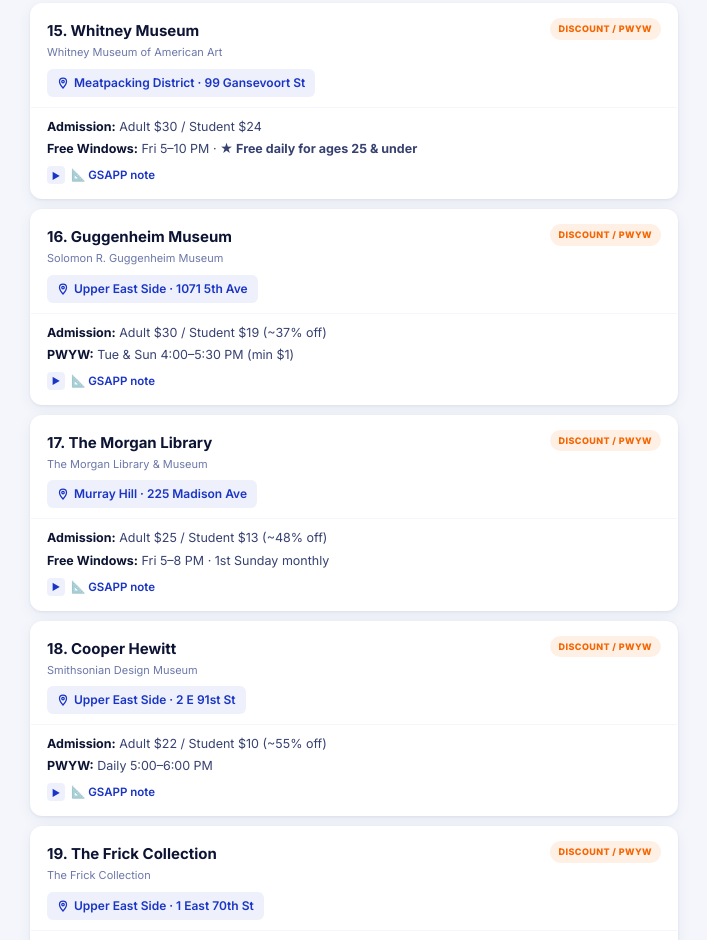
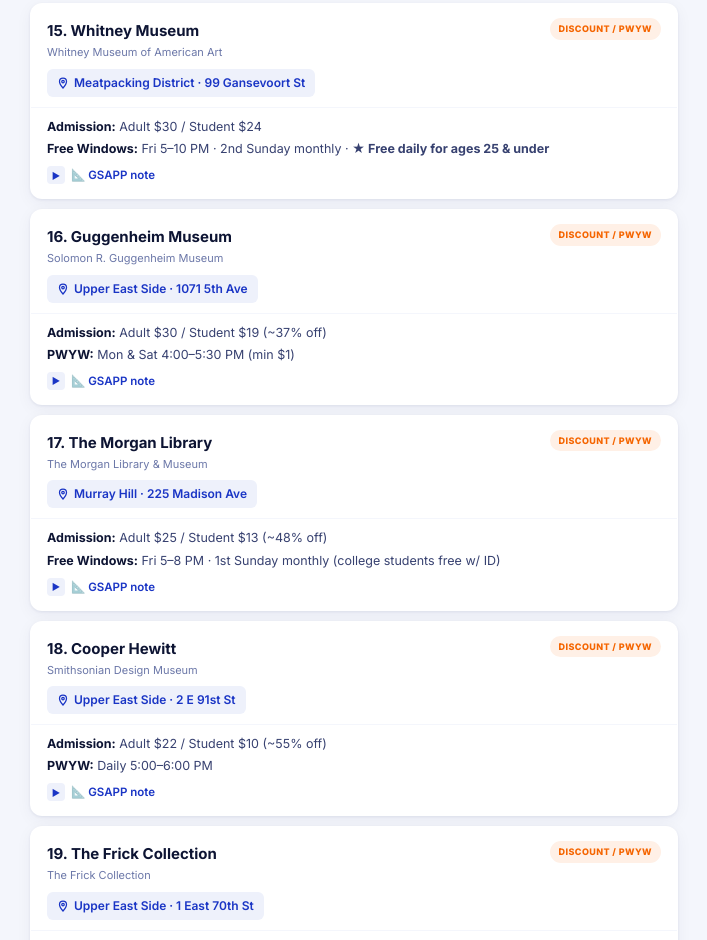
Before and after one commit to arch-y-code/nyc-museums, a plain HTML site: page index.html in a window 1280 px wide. Shown: the part 3523-4463 px from the top of the page, without its empty margins (286-993 px from the left). Drawn offline with Linux system fonts and the light colour scheme.

Commit message:
Update index.html

```diff
--- a/index.html
+++ b/index.html
@@ -865,7 +865,7 @@
     </div>
     <div class="card-body">
       <div class="detail-row"><span class="lbl">Admission:</span> Adult $30 / Student $24</div>
-      <div class="detail-row"><span class="lbl">Free Windows:</span> Fri 5–10 PM · <strong>★ Free daily for ages 25 &amp; under</strong></div>
+      <div class="detail-row"><span class="lbl">Free Windows:</span> Fri 5–10 PM · 2nd Sunday monthly · <strong>★ Free daily for ages 25 &amp; under</strong></div>
       <button class="arch-toggle" onclick="toggleArch(this)">
       <span class="toggle-icon">▶</span>
       📐 GSAPP note
@@ -891,7 +891,7 @@
     </div>
     <div class="card-body">
       <div class="detail-row"><span class="lbl">Admission:</span> Adult $30 / Student $19 (~37% off)</div>
-      <div class="detail-row"><span class="lbl">PWYW:</span> Tue &amp; Sun 4:00–5:30 PM (min $1)</div>
+      <div class="detail-row"><span class="lbl">PWYW:</span> Mon &amp; Sat 4:00–5:30 PM (min $1)</div>
       <button class="arch-toggle" onclick="toggleArch(this)">
       <span class="toggle-icon">▶</span>
       📐 GSAPP note
@@ -917,7 +917,7 @@
     </div>
     <div class="card-body">
       <div class="detail-row"><span class="lbl">Admission:</span> Adult $25 / Student $13 (~48% off)</div>
-      <div class="detail-row"><span class="lbl">Free Windows:</span> Fri 5–8 PM · 1st Sunday monthly</div>
+      <div class="detail-row"><span class="lbl">Free Windows:</span> Fri 5–8 PM · 1st Sunday monthly (college students free w/ ID)</div>
       <button class="arch-toggle" onclick="toggleArch(this)">
       <span class="toggle-icon">▶</span>
       📐 GSAPP note
```
